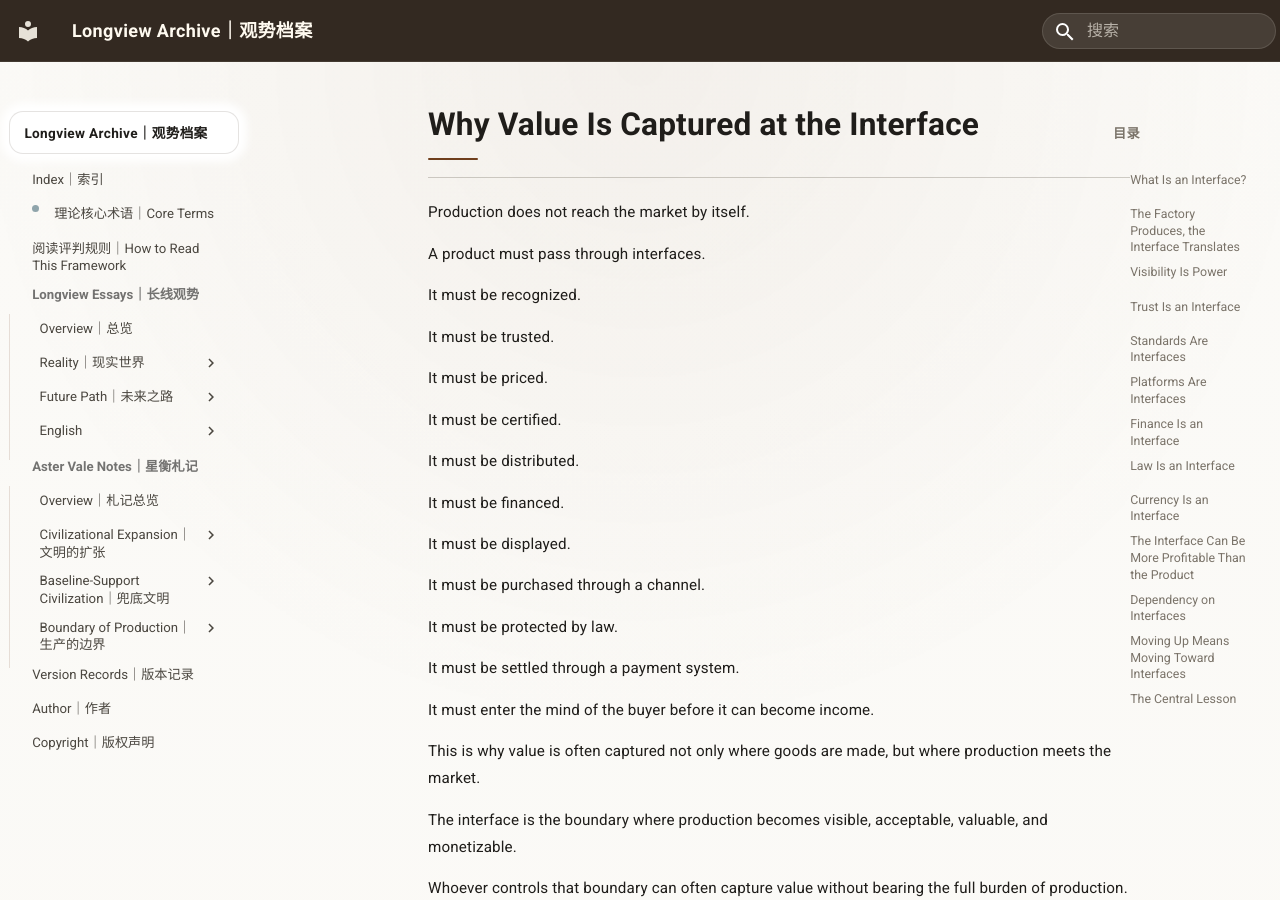
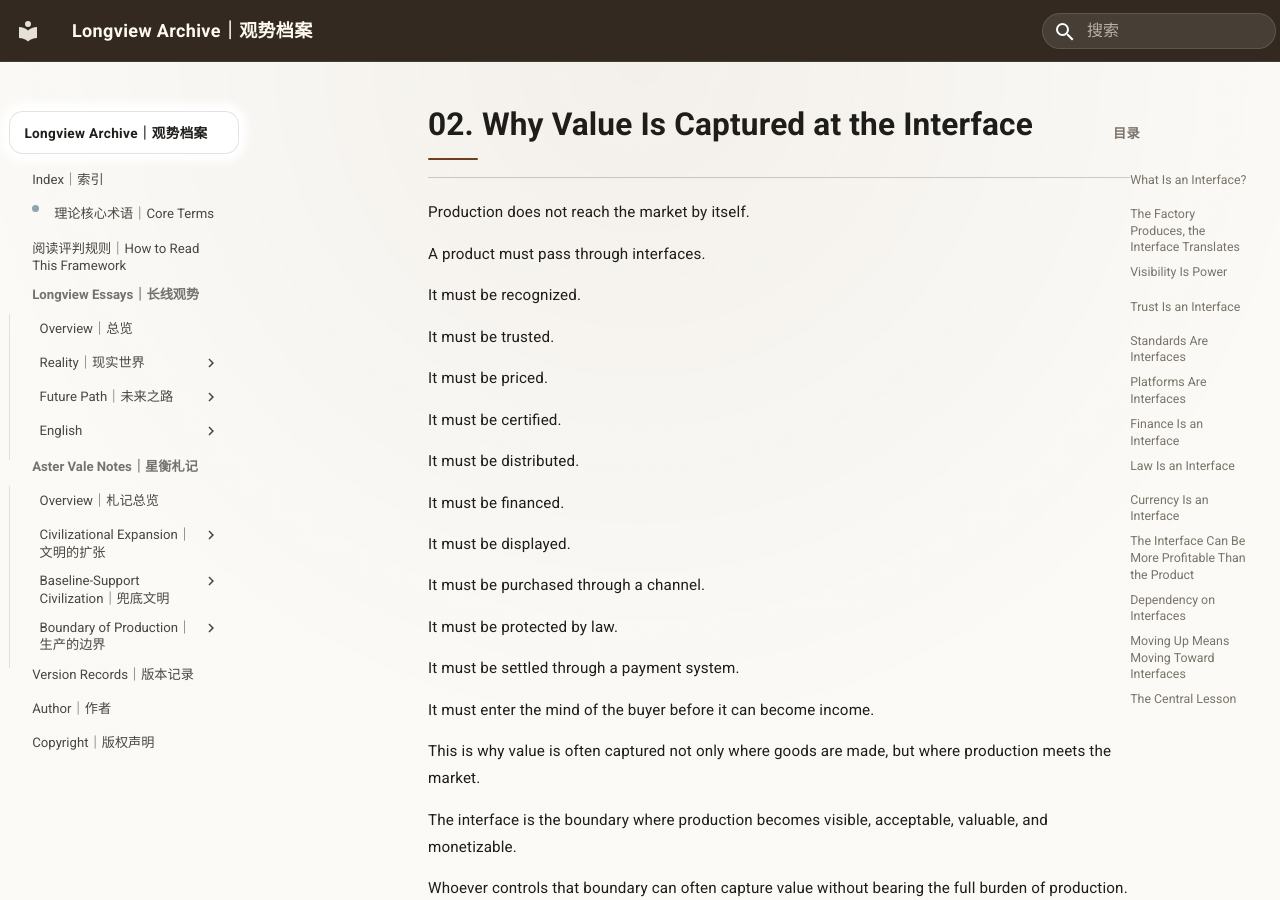
Before and after one commit to guanshi1688/longview-archive, an MkDocs documentation site: the page built from docs/essays/notes/english/Value-Capture/02-why-value-is-captured-at-the-interface.md, in a window 1280 px wide and 900 px high. Built offline with MkDocs 1.6.1 and Material for MkDocs 9.7.7, drawn with Linux system fonts in a browser that asks for light colours.

Commit message:
Update 02-why-value-is-captured-at-the-interface.md

```diff
--- a/docs/essays/notes/english/Value-Capture/02-why-value-is-captured-at-the-interface.md
+++ b/docs/essays/notes/english/Value-Capture/02-why-value-is-captured-at-the-interface.md
@@ -1,4 +1,4 @@
-# Why Value Is Captured at the Interface
+# 02. Why Value Is Captured at the Interface
 
 Production does not reach the market by itself.
 
```
